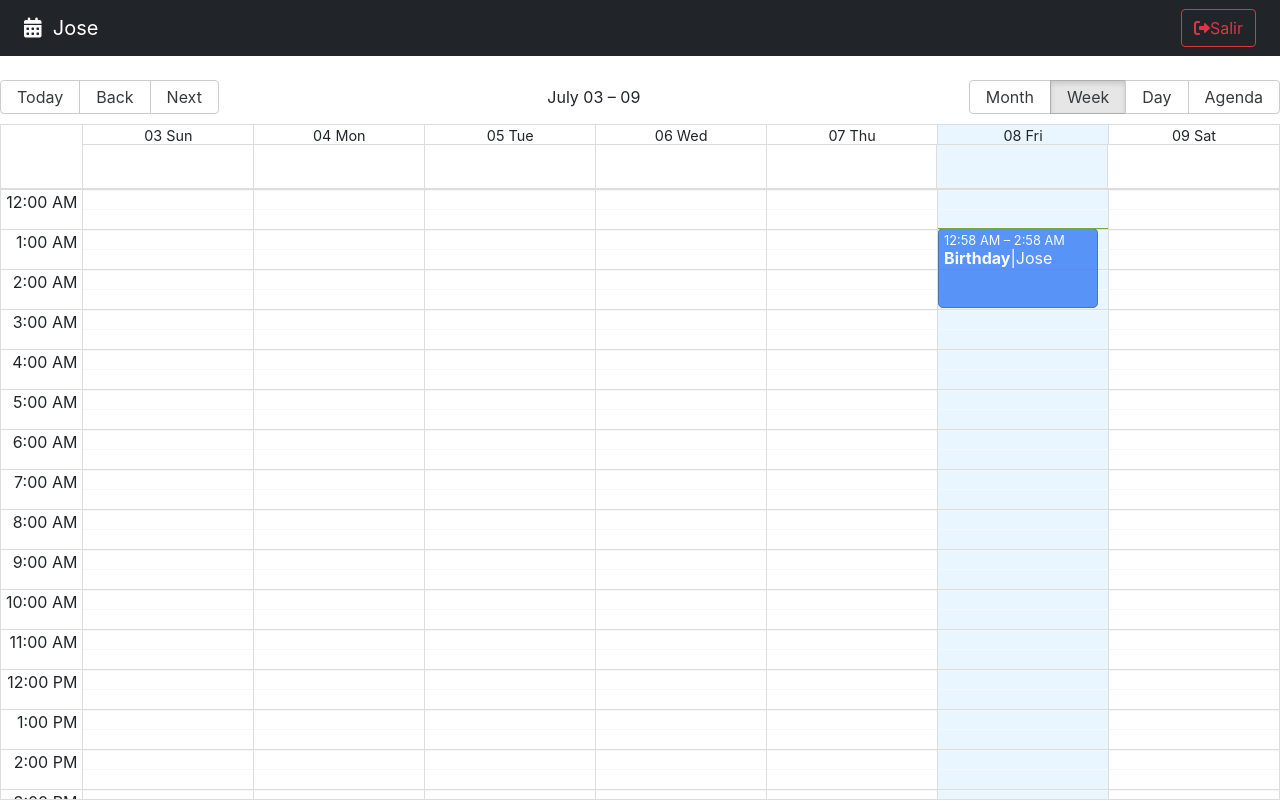
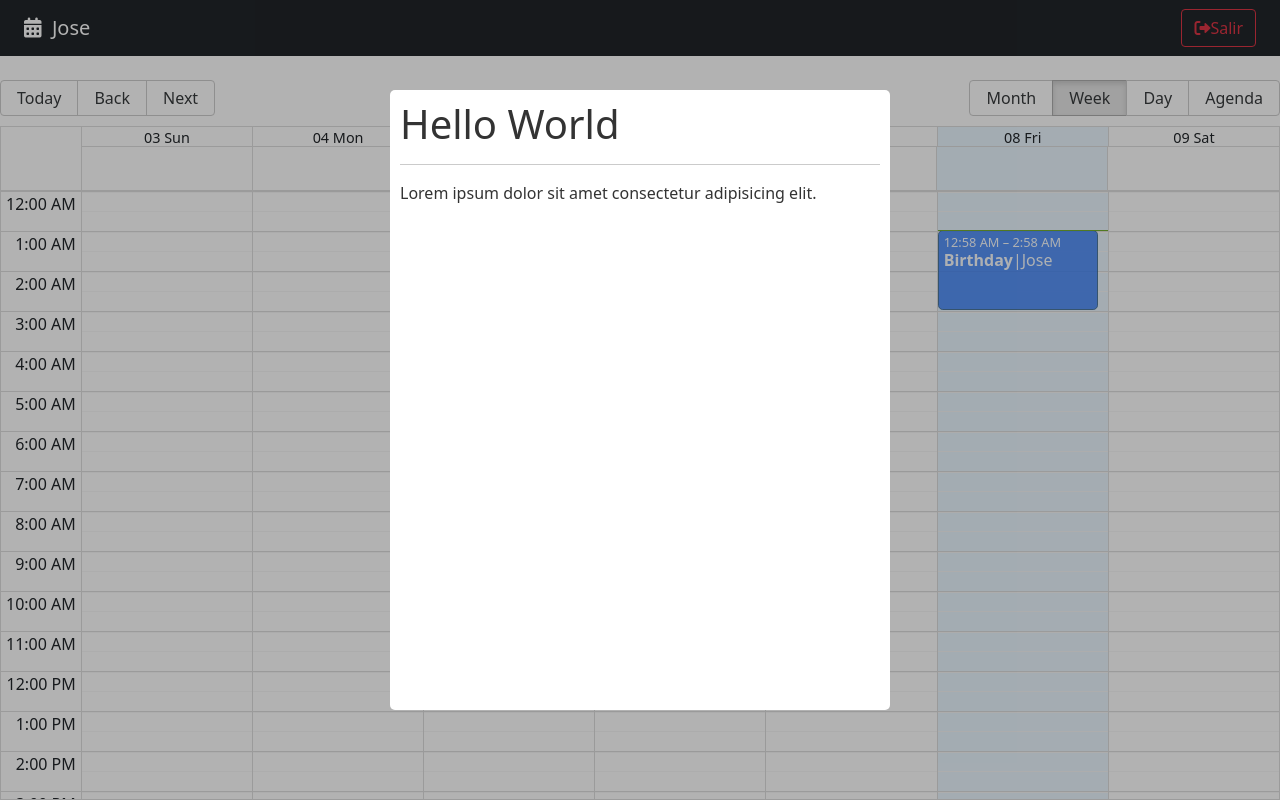
Before and after one commit to JoseBenavidesB/Calendar-App, a React (Vite) app: page / in a window 1280 px wide. Built offline with nearby package versions, Linux system fonts and the light colour scheme.

Commit message:
set modal

```diff
--- a/package.json
+++ b/package.json
@@ -12,6 +12,7 @@
     "react": "^18.0.0",
     "react-big-calendar": "^1.2.1",
     "react-dom": "^18.0.0",
+    "react-modal": "^3.15.1",
     "react-router-dom": "^6.3.0"
   },
   "devDependencies": {
--- /dev/null
+++ b/src/calendar/components/CalendarModal.jsx
@@ -0,0 +1,41 @@
+import { useState } from "react";
+import Modal from "react-modal";
+
+const customStyles = {
+    content: {
+      top: '50%',
+      left: '50%',
+      right: 'auto',
+      bottom: 'auto',
+      marginRight: '-50%',
+      transform: 'translate(-50%, -50%)',
+    },
+  };
+
+Modal.setAppElement('#root');
+
+export const CalendarModal = () => {
+
+    const [isOpen, setIsOpen] = useState(true)
+
+    const onCloseModal = () => {
+        //console.log('cerrando modal');
+        setIsOpen( false );
+    };
+
+  return (
+    <Modal
+        isOpen={ isOpen }
+        onRequestClose={ onCloseModal }
+        style={ customStyles }
+        className= "modal"
+        overlayClassName="modal-fondo"
+        closeTimeoutMS={ 200 }
+    >
+        <h1>Hello World</h1>
+        <hr/>
+
+        <p>Lorem ipsum dolor sit amet consectetur adipisicing elit.</p>
+    </Modal>
+  )
+}
--- a/src/calendar/index.js
+++ b/src/calendar/index.js
@@ -4,3 +4,5 @@
 export * from './components/Navbar';
 
 export * from './components/CalendarEventBox';
+
+export * from './components/CalendarModal';
--- a/src/calendar/pages/CalendarPage.jsx
+++ b/src/calendar/pages/CalendarPage.jsx
@@ -3,7 +3,7 @@
 
 import { addHours } from 'date-fns';
 
-import { Navbar, CalendarEventBox } from "../";
+import { Navbar, CalendarEventBox, CalendarModal } from "../";
 import { localizer } from '../../helpers';
 import { useState } from 'react';
 
@@ -76,6 +76,9 @@
         onView={ onViewChange }
       />
 
+      <CalendarModal />
+
+
     </>
   )
 }
--- a/src/styles.css
+++ b/src/styles.css
@@ -1,13 +1,40 @@
-body {
-  margin: 0;
-  font-family: -apple-system, BlinkMacSystemFont, 'Segoe UI', 'Roboto', 'Oxygen',
-    'Ubuntu', 'Cantarell', 'Fira Sans', 'Droid Sans', 'Helvetica Neue',
-    sans-serif;
-  -webkit-font-smoothing: antialiased;
-  -moz-osx-font-smoothing: grayscale;
+/* Modal */
+.ReactModalPortal > div{
+  opacity: 0;
 }
 
-code {
-  font-family: source-code-pro, Menlo, Monaco, Consolas, 'Courier New',
-    monospace;
+.ReactModalPortal .ReactModal__Overlay {
+  align-items: center;
+  display: flex;
+  justify-content: center;
+  transition: opacity .2s ease-in-out;
+  z-index: 999;
 }
+
+.modal-fondo {
+  background-color: rgba(0, 0, 0, 0.3);
+  bottom: 0;
+  left: 0;
+  right: 0;
+  top: 0;
+  position: fixed;
+}
+
+.ReactModalPortal .ReactModal__Overlay--after-open {
+  opacity: 1;
+}
+
+.ReactModalPortal .ReactModal__Overlay--before-close {
+  opacity: 0;
+}
+
+.modal {
+  background: white;
+  border-radius: 5px;
+  color: rgb(51, 51, 51);
+  display: inline;
+  max-height: 620px;
+  max-width: 500px;
+  outline: none;
+  padding: 10px;
+}
```
Also changed, not shown: 1 other file (tests, documents, lock files or other folders).
